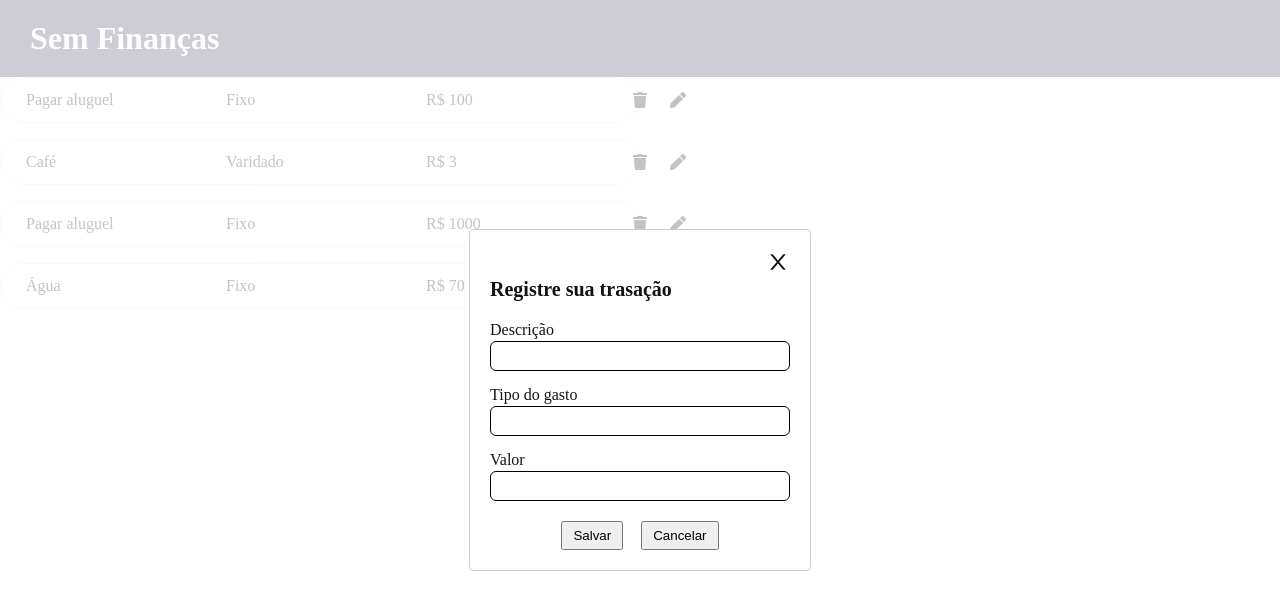
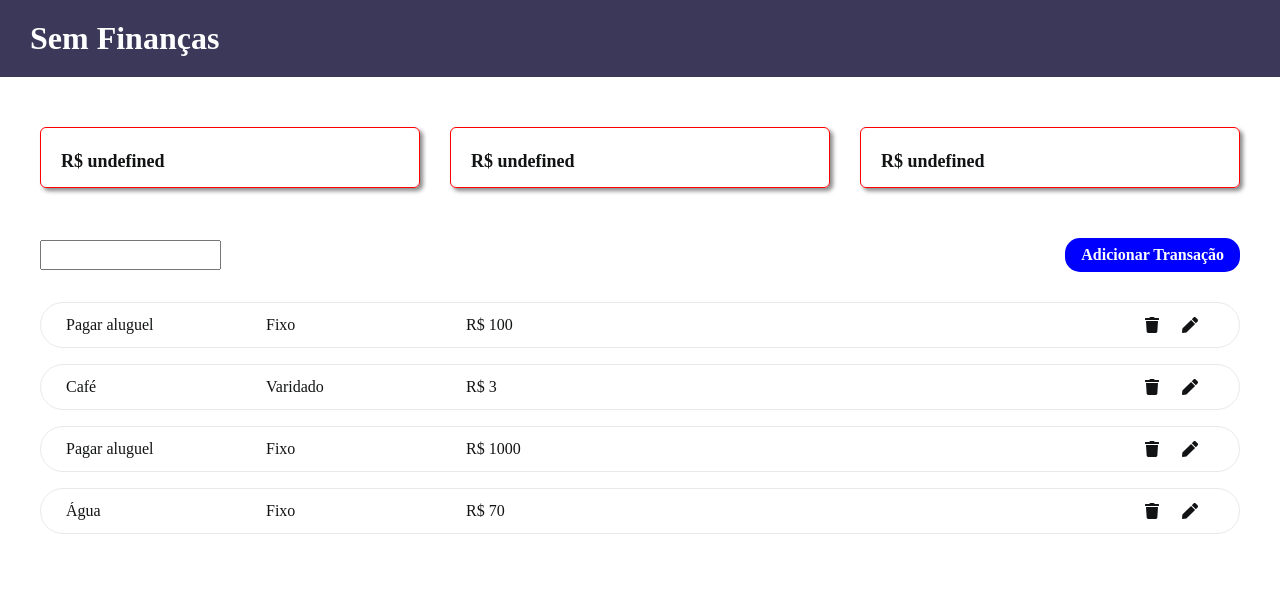
Before and after one commit to rafaeloliveirasilva05/sem-finaca, a React (Create React App) app: page / in a window 1280 px wide. Shown: the top 610 px of the page. Built offline with nearby package versions, Linux system fonts and the light colour scheme.

Commit message:
add dashboard

```diff
--- a/src/App.jsx
+++ b/src/App.jsx
@@ -1,47 +1,14 @@
-import { CardsValues } from './components/CardsValues';
-import { FinanceList } from './components/FinanceList';
 import { Header } from './components/Header/index';
 
 import { ModalAddTransaction } from './components/ ModalAddTransaction';
-
-const listFinanceData = [
-  {
-    id: '1',
-    description: 'Pagar aluguel',
-    type: 'Fixo',
-    value: '100',
-  },
-  {
-    id: '2',
-    description: 'Café',
-    type: 'Varidado',
-    value: '3',
-  },
-  {
-    id: '3',
-    description: 'Pagar aluguel',
-    type: 'Fixo',
-    value: '1000',
-  },
-  {
-    id: '4',
-    description: 'Água',
-    type: 'Fixo',
-    value: '70',
-  },
-];
+import { Dashboard } from './pages/Dashboard';
 
 export default function App() {
   return (
-    <div className="App">
+    <div>
       <Header />
-      <FinanceList
-        listFinanceData={listFinanceData}
-        handleDeletarItem={idItem => console.log('handleDeletarItem', idItem)}
-        handleEditItem={idItem => console.log('handleEditItem', idItem)}
-      />
-
-      <ModalAddTransaction />
+      <Dashboard />
+      {/* <ModalAddTransaction /> */}
     </div>
   );
 }
--- a/src/components/CardsValues/styles.css
+++ b/src/components/CardsValues/styles.css
@@ -1,6 +1,6 @@
 .container-cards-values {
   padding: 15px 20px;
-  width: 300px;
+  width: 100%;
   border-radius: 6px;
 
   border: 1px solid red;
--- a/src/components/FinanceList/styles.css
+++ b/src/components/FinanceList/styles.css
@@ -1,3 +1,7 @@
+.container-finance-list ul {
+  list-style: none;
+}
+
 .container-finance-list ul li {
   margin-bottom: 16px;
 }
--- a/src/components/ItemList/styles.css
+++ b/src/components/ItemList/styles.css
@@ -1,5 +1,5 @@
 .container-item-list {
-  width: 50%;
+  width: 100%;
   border-radius: 100px;
   padding: 8px 25px;
   display: flex;
--- /dev/null
+++ b/src/pages/Dashboard/index.jsx
@@ -0,0 +1,70 @@
+import { CardsValues } from '../../components/CardsValues';
+import { FinanceList } from '../../components/FinanceList';
+
+import './styles.css';
+
+const listFinanceData = [
+  {
+    id: '1',
+    description: 'Pagar aluguel',
+    type: 'Fixo',
+    value: '100',
+  },
+  {
+    id: '2',
+    description: 'Café',
+    type: 'Varidado',
+    value: '3',
+  },
+  {
+    id: '3',
+    description: 'Pagar aluguel',
+    type: 'Fixo',
+    value: '1000',
+  },
+  {
+    id: '4',
+    description: 'Água',
+    type: 'Fixo',
+    value: '70',
+  },
+
+];
+
+export function Dashboard() {
+  return (
+    <div
+      style={{
+        display: 'flex',
+        justifyContent: 'center',
+      }}
+    >
+      <div className="constainer-dashboard">
+        <div className="constainer-card-values">
+          <CardsValues />
+          <CardsValues />
+          <CardsValues />
+        </div>
+
+        <div className="container-filter">
+          <div>
+            <input type="text" />
+          </div>
+
+          <div
+            className="button-add-item"
+            onClick={() => console.log('add item')}
+          >
+            Adicionar Transação
+          </div>
+        </div>
+
+        <FinanceList
+          listFinanceData={listFinanceData}
+          handleDeletarItem={idItem => console.log('handleDeletarItem', idItem)}
+          handleEditItem={idItem => console.log('handleEditItem', idItem)}
+        />
+      </div>
+    </div>
+  );
+}
--- /dev/null
+++ b/src/pages/Dashboard/styles.css
@@ -0,0 +1,37 @@
+.constainer-dashboard {
+  width: 100%;
+  margin-top: 50px;
+  max-width: 1200px;
+}
+
+.constainer-card-values {
+  display: grid;
+  grid-template-columns: 1fr 1fr 1fr;
+  grid-column-gap: 30px;
+  margin-bottom: 40px;
+}
+
+.container-filter {
+  display: flex;
+  justify-content: space-between;
+  align-items: center;
+  margin-bottom: 20px;
+  padding: 10px 0;
+}
+
+.button-add-item {
+  padding: 8px 16px;
+  background-color: blue;
+  border-radius: 15px;
+  display: flex;
+  align-items: center;
+  justify-content: center;
+  cursor: pointer;
+  color: #fff;
+  font-size: 16px;
+  font-weight: 600;
+}
+
+.container-filter input {
+  height: 30px;
+}
```
